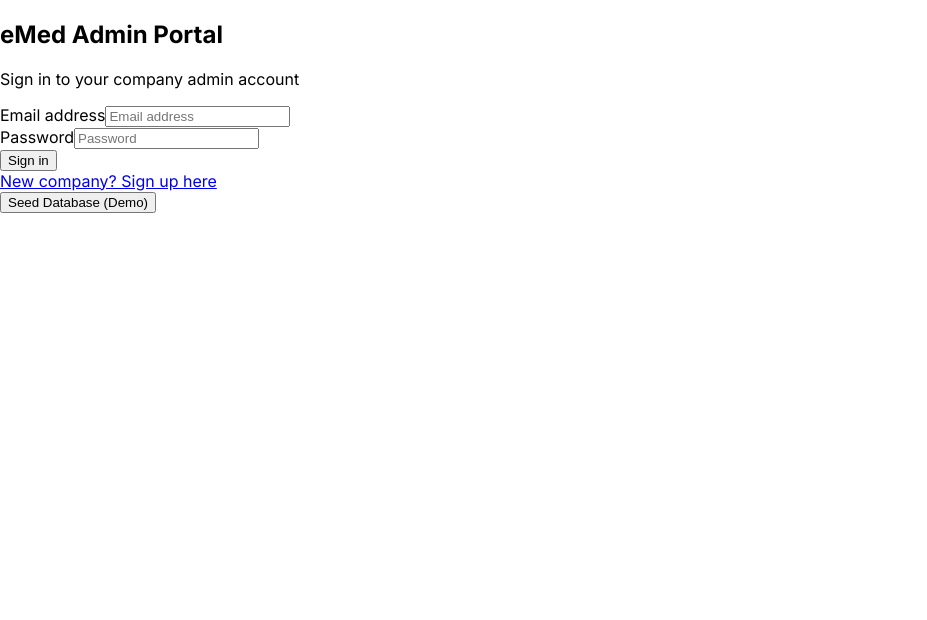
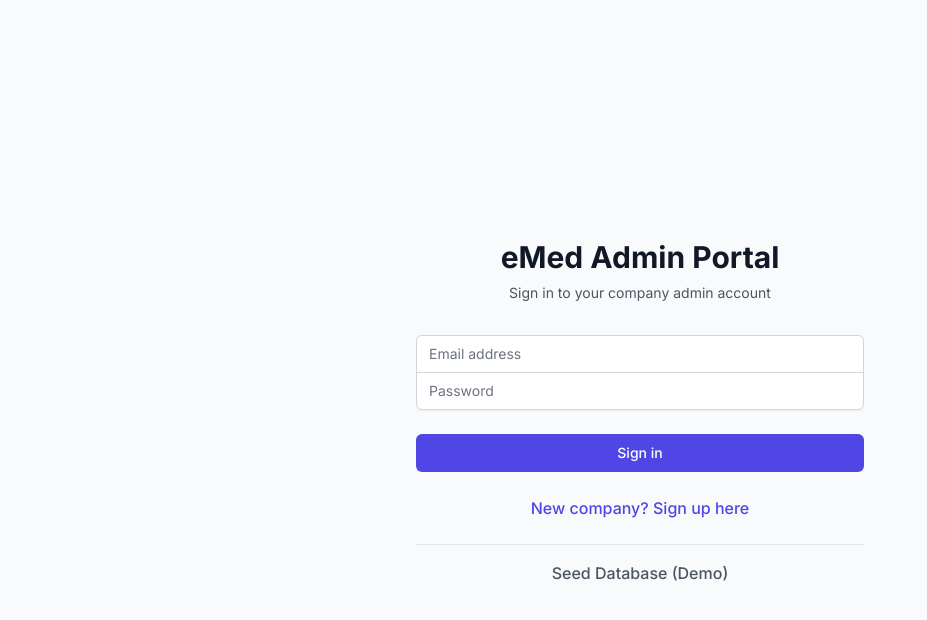
Before and after one commit to Sarah-in-dev/emed-onboarding-poc, a React (Create React App) app in the folder frontend/: page /login in a window 1280 px wide. Shown: the top 620 px of the page, without its empty margins (0-927 px from the left). Built offline with nearby package versions, Linux system fonts and the light colour scheme; no server answers; the HTML template or start-up script is replaced by a standard one.

Commit message:
fix for frontend build

```diff
--- a/frontend/package.json
+++ b/frontend/package.json
@@ -36,10 +36,5 @@
       "last 1 firefox version",
       "last 1 safari version"
     ]
-  },
-  "devDependencies": {
-    "autoprefixer": "^10.4.21",
-    "postcss": "^8.5.3",
-    "tailwindcss": "^4.0.12"
   }
 }
--- a/frontend/postcss.config.js
+++ /dev/null
@@ -1,6 +0,0 @@
-module.exports = {
-  plugins: {
-    tailwindcss: {},
-    autoprefixer: {},
-  }
-}
--- a/frontend/public/index.html
+++ b/frontend/public/index.html
@@ -10,6 +10,7 @@
       content="eMed Onboarding Portal"
     />
     <title>eMed Onboarding</title>
+    <script src="https://cdn.tailwindcss.com"></script>
   </head>
   <body>
     <noscript>You need to enable JavaScript to run this app.</noscript>
--- a/frontend/src/index.css
+++ b/frontend/src/index.css
@@ -1,6 +1,3 @@
-@tailwind base;
-@tailwind components;
-@tailwind utilities;
 
 /* Your existing CSS below this line */
 
--- a/frontend/tailwind.config.js
+++ /dev/null
@@ -1,7 +0,0 @@
-module.exports = {
-  content: ["./src/**/*.{js,jsx,ts,tsx}"],
-  theme: {
-    extend: {},
-  },
-  plugins: [],
-}
```
Also changed, not shown: 1 other file (tests, documents, lock files or other folders).
